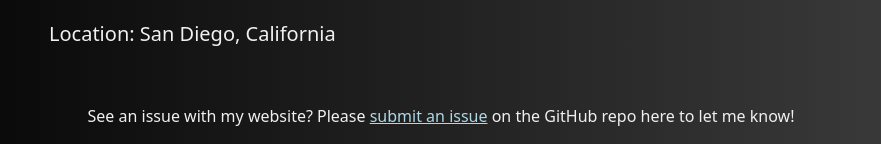
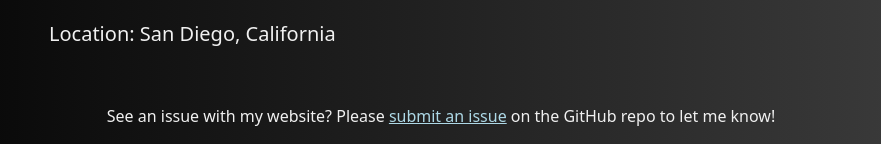
Before and after one commit to petern48/petern48-io, a Flask app: page /contact in a window 1280 px wide. Shown: the part 721-865 px from the top of the page, without its empty margins (199-1080 px from the left). Run offline with Flask 3, Linux system fonts and the light colour scheme.

Commit message:
Fix type in 'submit an issue' msg

```diff
--- a/templates/layout.html
+++ b/templates/layout.html
@@ -52,7 +52,7 @@
     </body>
     <footer>
         <p class="center">
-            See an issue with my website? Please <a href="https://github.com/petern48/petern48-io/issues" target="_blank">submit an issue</a> on the GitHub repo here to let me know!
+            See an issue with my website? Please <a href="https://github.com/petern48/petern48-io/issues" target="_blank">submit an issue</a> on the GitHub repo to let me know!
         </p>
     </footer>
 </html>
```
